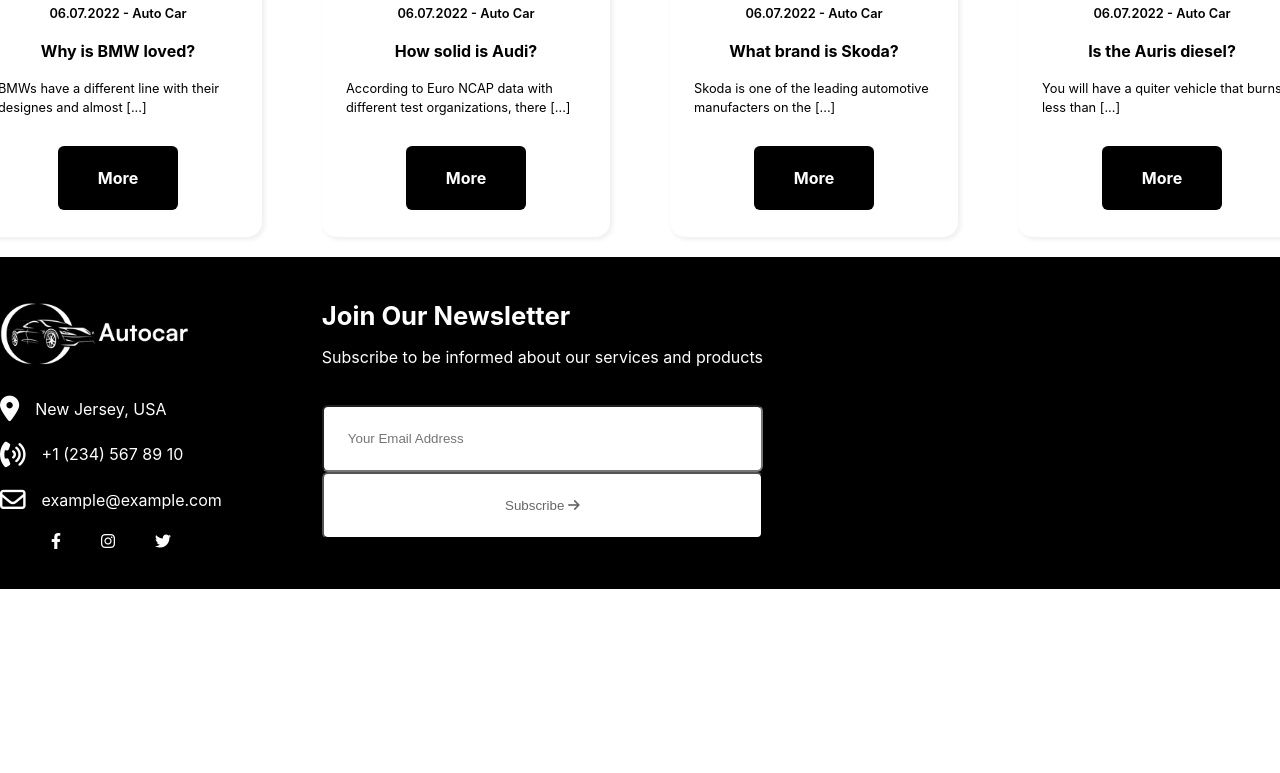
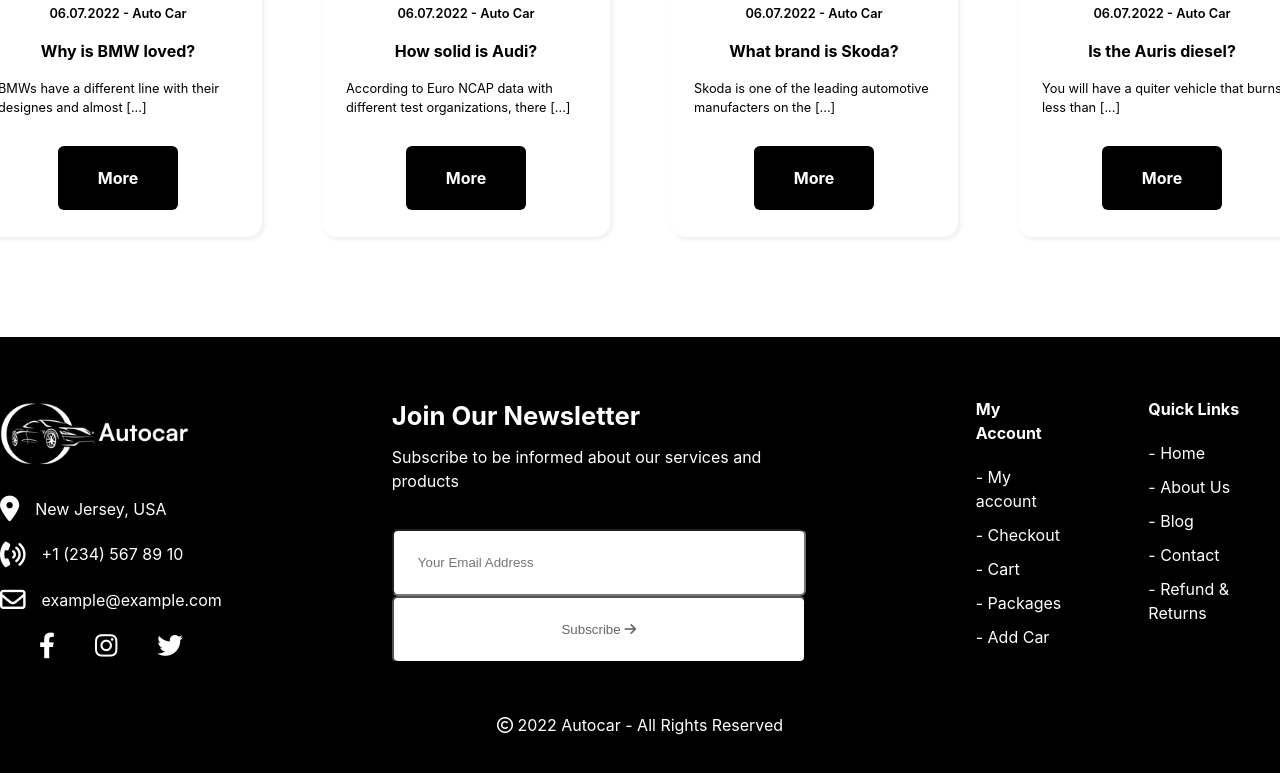
Before and after one commit to AlbertoArrighetti/proj-html-vuejs, a Vue app: page / in a window 1280 px wide. Shown: the part 4170-4943 px from the top of the page. Before the commit the page ends 4759 px from the top, so only its background shows below. Built offline with nearby package versions, Linux system fonts and the light colour scheme.

Commit message:
footer completed

```diff
--- a/src/components/footer.vue
+++ b/src/components/footer.vue
@@ -4,6 +4,7 @@
 // components
 import footerInfos from './footer/footerInfos.vue';
 import footerForm from './footer/footerForm.vue';
+import footerLinks from './footer/footerLinks.vue';
 
 export default {
     name: 'footerContent',
@@ -16,6 +17,7 @@
     components: {
         footerInfos,
         footerForm,
+        footerLinks,
     },
 }
 
@@ -26,6 +28,11 @@
     <div class="container">
         <footerInfos></footerInfos>
         <footerForm></footerForm>
+        <footerLinks></footerLinks>
+    </div>
+    <div class="copyright">
+        <i class="fa-regular fa-copyright"></i>
+        2022 Autocar - All Rights Reserved
     </div>
 </footer>
 </template>
@@ -40,8 +47,12 @@
 
     .container {
         display: flex;
-        padding: 40px 0;
-        gap: 100px;
+        padding: 60px 0 50px;
+        gap: 170px;
+    }
+    .copyright {
+        text-align: center;
+        padding-bottom: 50px;
     }
 }
 </style>
--- a/src/components/footer/footerForm.vue
+++ b/src/components/footer/footerForm.vue
@@ -16,7 +16,6 @@
 <div id="form">
     <h4>Join Our Newsletter</h4>
     <p>Subscribe to be informed about our services and products</p>
-
 
     <div class="form">
         <input type="mail" placeholder="Your Email Address" v-model="store.userEmail">
@@ -54,5 +53,4 @@
         }
     }
 }
-
 </style>
--- a/src/components/footer/footerInfos.vue
+++ b/src/components/footer/footerInfos.vue
@@ -55,6 +55,7 @@
         display: flex;
         justify-content: center;
         gap: 40px;
+        font-size: 1.6em;
     }
 }
 </style>
--- /dev/null
+++ b/src/components/footer/footerLinks.vue
@@ -0,0 +1,36 @@
+<script>
+import {store} from '/src/store.js';
+
+// components
+import linkListItem from '../items/linkListItem.vue'
+
+export default {
+    name: 'footerLinks',
+
+    components: {
+        linkListItem,
+    },
+
+    data() {
+        return {
+            store,
+        }
+    },
+}
+</script>
+
+<template>
+    <div id="footerLinksList">
+        <linkListItem class="linkList" v-for="currentList in store.footerLinks" :linkList="currentList"></linkListItem>
+    </div>
+</template>
+
+<style lang="scss">
+@use '/src/styles/variables' as *;
+@use '/src/styles/mixin.scss' as *;
+
+#footerLinksList {
+    display: flex;
+    gap: 80px;
+}
+</style>
--- /dev/null
+++ b/src/components/items/linkListItem.vue
@@ -0,0 +1,45 @@
+<script>
+import { store } from '/src/store';
+
+export default {
+    name: 'linkListItem',
+
+    props: {
+        linkList: Object,
+    },
+
+    data() {
+        return {
+            store,
+        }
+    },
+}
+</script>
+
+<template>
+    <ul class="footer_list">
+        <li class="listTitle">
+            {{ linkList.title }}
+        </li>
+
+        <li class="link" v-for="currentLink in linkList.links">
+            - {{ currentLink }}
+        </li>
+    </ul>
+</template>
+
+<style lang="scss">
+@use '/src/styles/variables' as *;
+@use '/src/styles/mixin.scss' as *;
+
+.footer_list {
+    list-style-type: none;
+    .listTitle {
+        margin-bottom: 20px;
+        font-weight: bold;
+    }
+    .link {
+        margin-bottom: 10px;
+    }
+}
+</style>
--- a/src/components/main/resentArticles.vue
+++ b/src/components/main/resentArticles.vue
@@ -50,11 +50,12 @@
 @use '/src/styles/mixin.scss' as *;
 
 #resentArticles {
+    margin-bottom: 100px;
+
     .container {
         display: flex;
         flex-direction: column;
         align-items: center;
-        margin-bottom: 20px;
 
         .icon {
             width: 100px;
--- a/src/store.js
+++ b/src/store.js
@@ -166,6 +166,17 @@
                     desc: 'You will have a quiter vehicle that burns less than [...]',
                     title: 'Is the Auris diesel?',
                 },
-            ]
+            ],
+
+            footerLinks: [
+                {
+                    title: 'My Account',
+                    links: ['My account', 'Checkout', 'Cart', 'Packages', 'Add Car'],
+                },
+                {
+                    title: 'Quick Links',
+                    links: ['Home', 'About Us', 'Blog', 'Contact', 'Refund & Returns'],
+                },
+            ],
 
 })
```
